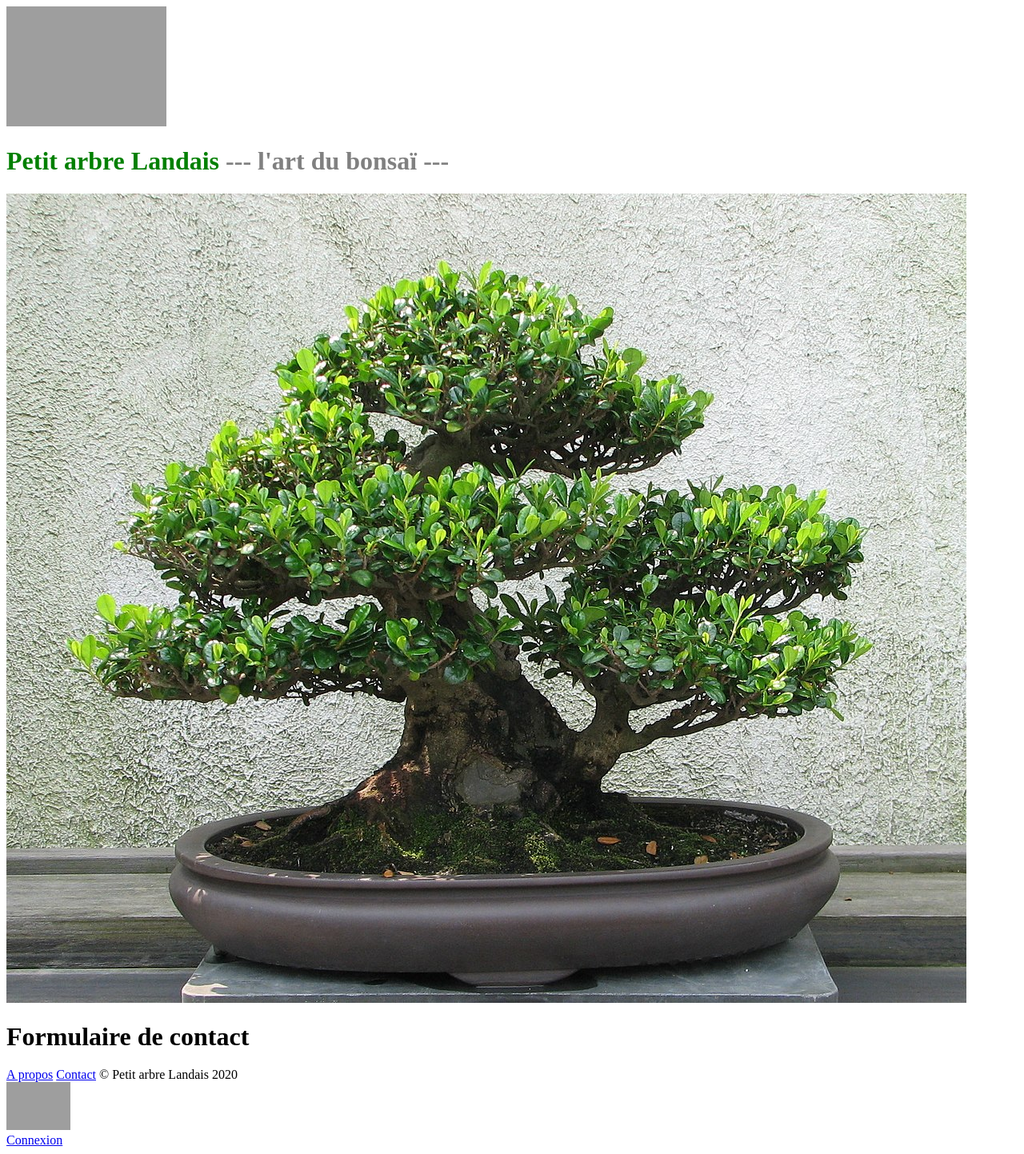
After one commit to op-philippe/Projet, a Symfony app: template templates/public/contact.html.twig in a window 1280 px wide. The commit adds this page. Shown: the whole page at 80% size. Run offline with Twig, Linux system fonts and the light colour scheme; the template is opened without the code that fills it, so the values that code supplies are empty; some libraries are stand-ins or nearby versions; grey boxes are pictures that could not be loaded.

Commit message:
Création la page contact avec le lien et le controller

```diff
--- a/templates/base.html.twig
+++ b/templates/base.html.twig
@@ -53,7 +53,7 @@
                 <div class="container">
                     <div class="mb-2">
                         <a href="/public/a-propos">A propos</a>
-                        <a href="/public/contact">Contact</a>
+                        <a href="{{ path('public_contact') }}">Contact</a>
                         <span>&copy; Petit arbre Landais 2020</span>
                     </div>
                     <div>
--- /dev/null
+++ b/templates/public/contact.html.twig
@@ -0,0 +1,27 @@
+{% extends 'base.html.twig' %}
+
+{% block stylesheets %}
+    {{ parent() }}
+{% endblock %}
+
+{% block menutop %}
+    {{ parent() }}
+{% endblock %}
+
+{% block body %}
+    <section class="container">
+        <div class="row">
+            <div class="col">
+                <div class="intro2">
+                    <img class="intro2-img img-fluid mb-3 mb-lg-0 rounded" src="business-casual/img/quatre.jpg" alt="bonsai">
+                    <div class="intro2-text left-0 text-center bg-faded p-5 rounded">
+                        <h2 class="section-heading mb-4">
+                            <span class="section-heading-upper" style="font-size: 2rem">Formulaire de contact</span>
+                        </h2>
+                    </div>
+                </div>
+
+            </div>
+        </div>
+    </section>
+{% endblock %}
```
Also changed, not shown: src/Controller/PublicController.php (+10 -0 lines).
